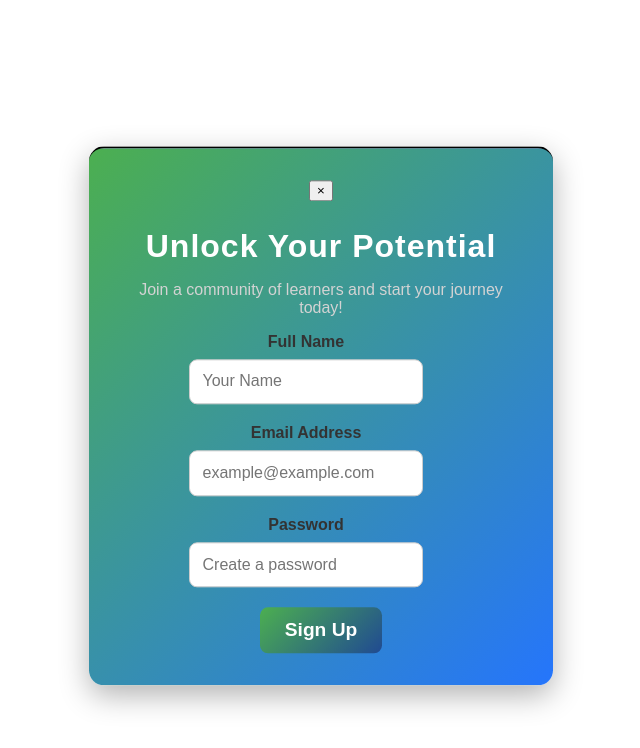
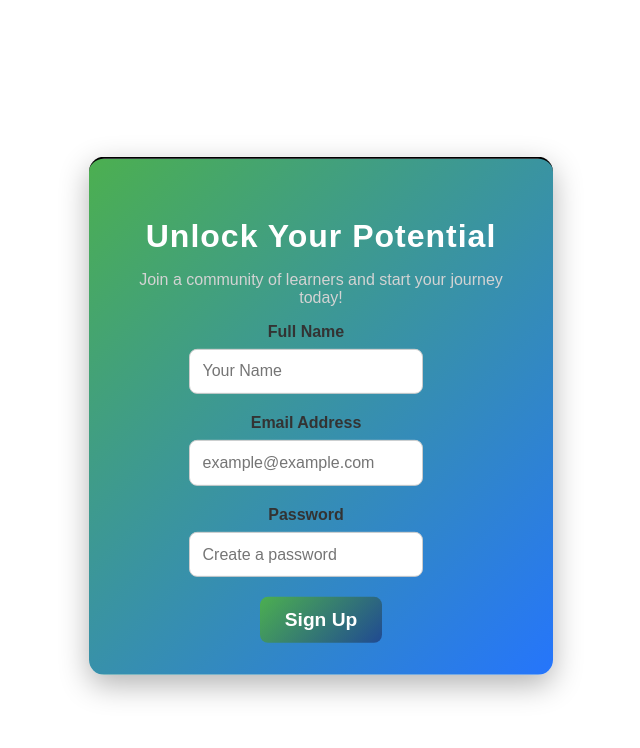
Before and after one commit to KingTechFoundation/Gael_front, a React (Vite) app: page /signup in a window 1280 px wide. Shown: the top 748 px of the page, without its empty margins (319-959 px from the left). Built offline with nearby package versions, Linux system fonts and the light colour scheme.

Commit message:
removed close button overlay

```diff
--- a/src/SignupForm.jsx
+++ b/src/SignupForm.jsx
@@ -83,9 +83,7 @@ const SignupForm = ({ onClose }) => {
   return (
     <div className='signup-form-container'>
       <ToastContainer />
-      <button onClick={onClose} className='close-button'>
-        &times;
-      </button>
+
 
       <div className='form-header'>
         <h2>Unlock Your Potential</h2>
```
